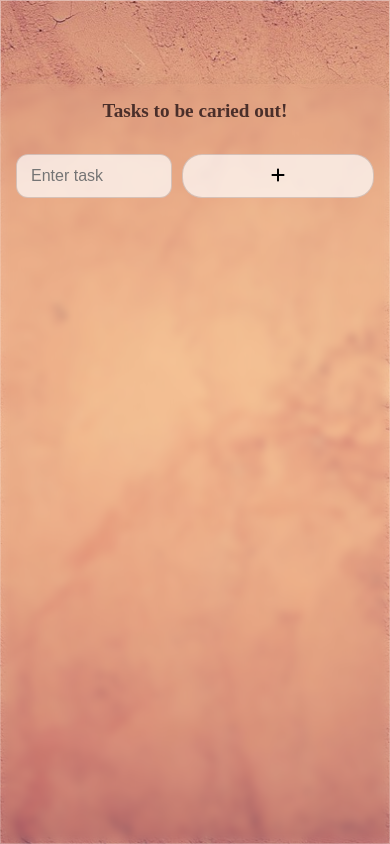
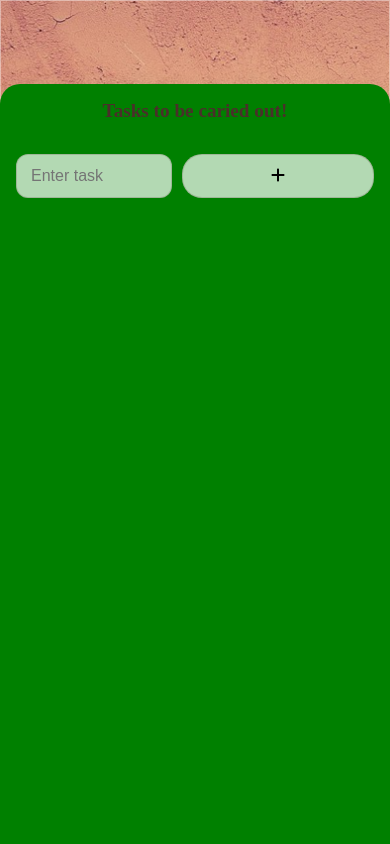
Before and after one commit to SIRBOLU/todo_app, a React (Create React App) app: page /todos in a window 390 px wide. Built offline with nearby package versions, Linux system fonts and the light colour scheme.

Commit message:
green bg

```diff
--- a/src/components/todoWrapper.css
+++ b/src/components/todoWrapper.css
@@ -210,7 +210,7 @@ h1 {
   transform: translateY(-2px);
   box-shadow: 0 10px 25px rgba(0, 0, 0, 0.15);
 }
-@media (max-width: 480px) {
+@media (max-width: 500px) {
   .todoWrapper {
     align-items: flex-end;
     padding: 0;
@@ -221,6 +221,7 @@ h1 {
     height: 90vh;
     border-radius: 20px 20px 0 0;
     padding: 16px;
+    background-color: green;
   }
 
   h1 {
```
